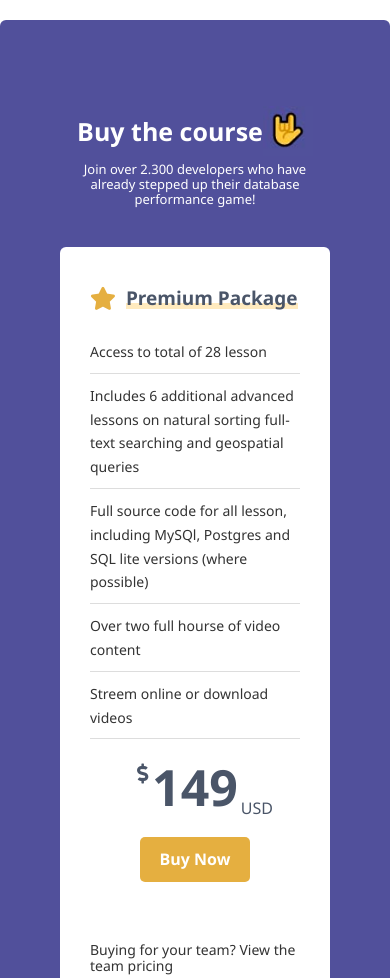
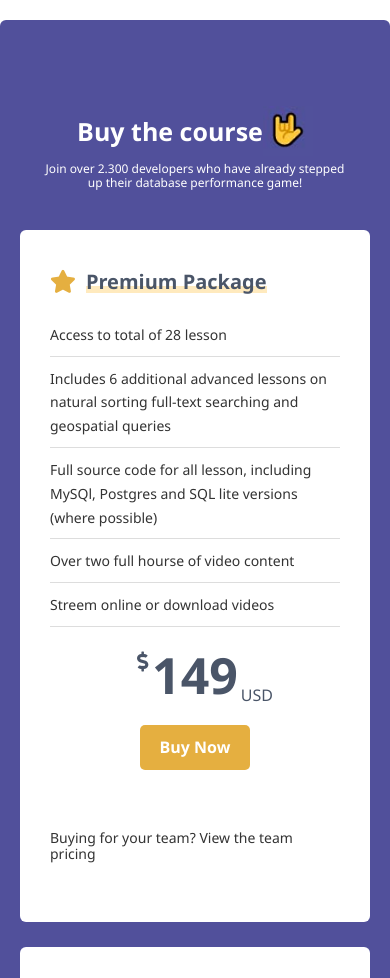
Before and after one commit to RajaaAbdelaati/Course-Offer-Box, a plain HTML site: page index.html in a window 390 px wide. Shown: the top 978 px of the page. Drawn offline with Linux system fonts and the light colour scheme.

Commit message:
Update CSS File
- Minimized 'header container padding in small media' And 'packages container padding in medium media'
- Minimized 'Font size for header pargraph'
- Increased 'Font size for package hedaer tile (h2)'

```diff
--- a/css/style.css
+++ b/css/style.css
@@ -57,6 +57,11 @@ ul {
 .course header {
   padding: 40px 0px;
 }
+@media (max-width: 767px) {
+  .course header .container {
+    padding: 0 40px;
+  }
+}
 .course header .container .title {
   display: flex;
   align-items: center;
@@ -96,7 +101,7 @@ ul {
 }
 @media (max-width: 767px) {
   .course header .container p {
-    font-size: 13px;
+    font-size: 12px;
     padding-left: 0;
   }
 }
@@ -107,6 +112,7 @@ ul {
   .packages .container {
     flex-direction: column;
     align-items: center;
+    padding: 0 20px;
   }
 }
 .packages .container .package {
@@ -131,7 +137,7 @@ ul {
 }
 @media (max-width: 767px) {
   .packages .container .package .header-title h2 {
-    font-size: 19px;
+    font-size: 20px;
   }
 }
 .packages .container .package .header-title h2::before {
```
